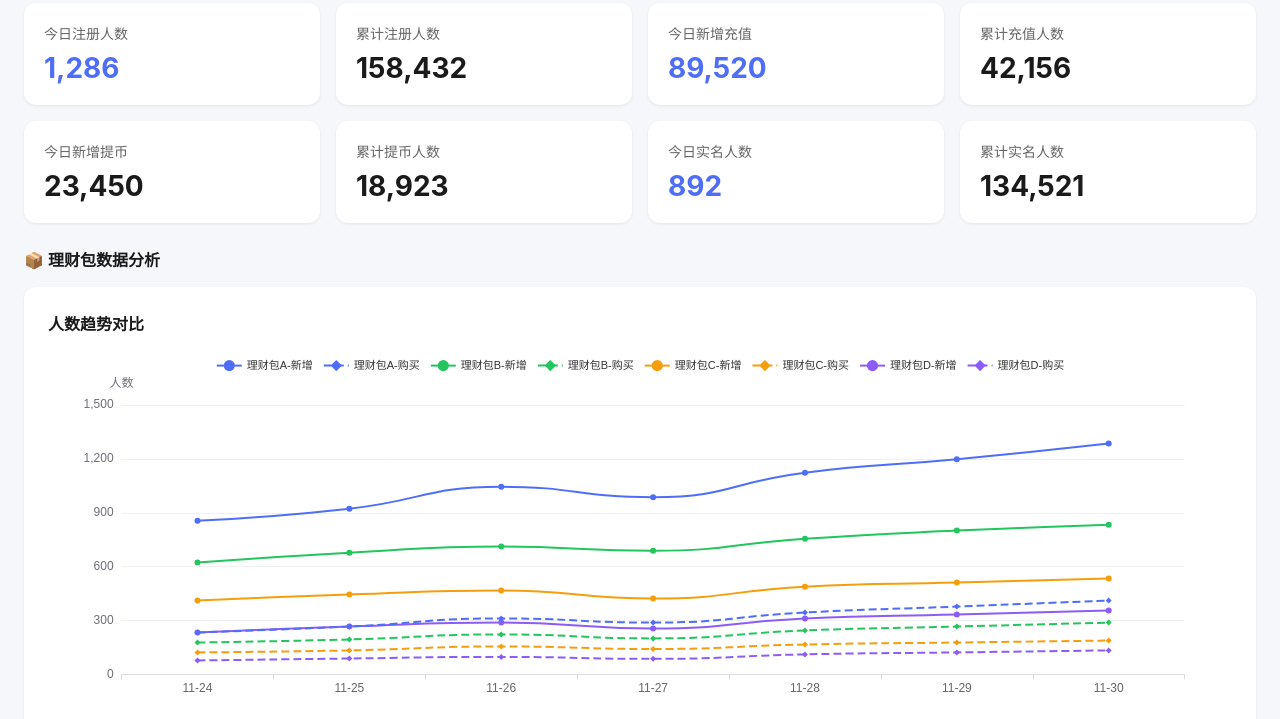
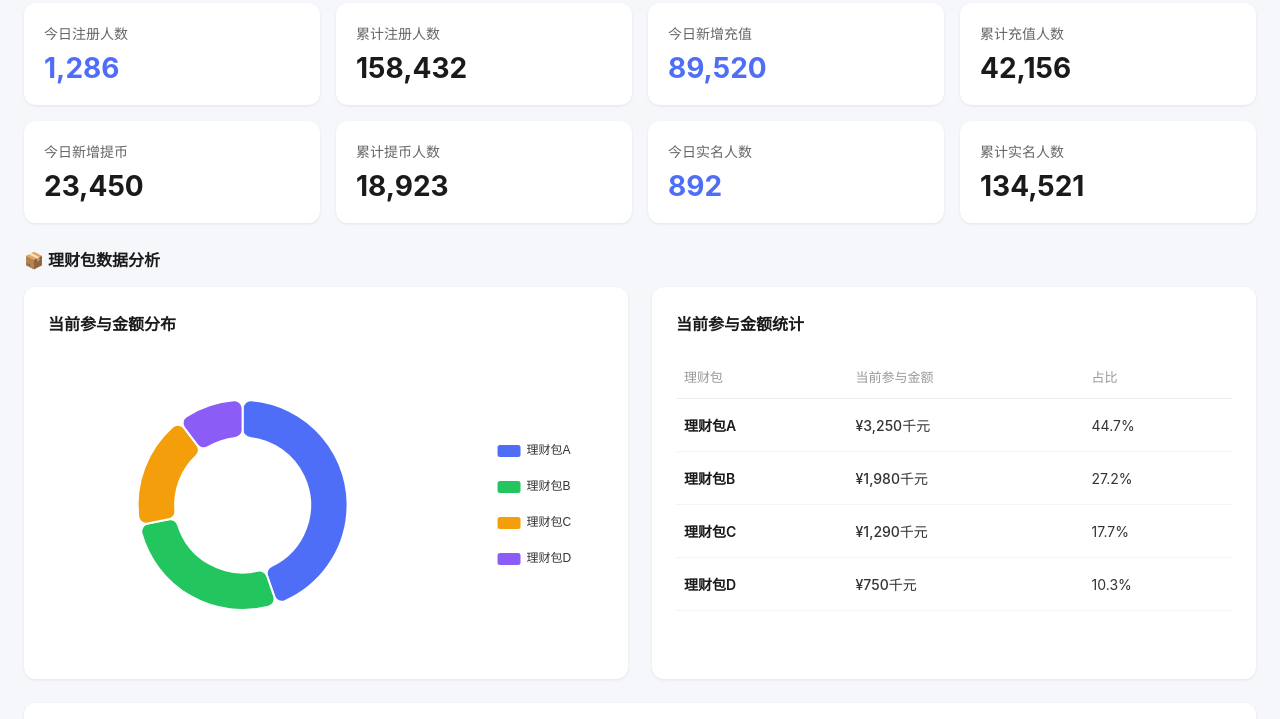
Before and after one commit to pate520/shouye, a plain HTML site: page index.html in a window 1280 px wide. Shown: the part 80-799 px from the top of the page. Drawn offline with nearby package versions, Linux system fonts and the light colour scheme.

Commit message:
feat: 当前参与金额独立展示饼图+表格，金额趋势改为3个Tab

```diff
--- a/index.html
+++ b/index.html
@@ -170,6 +170,18 @@
         <!-- 第二栏：理财包图表 -->
         <div class="section-title" style="margin-top:8px;">📦 理财包数据分析</div>
 
+        <!-- 当前参与金额：饼图 + 表格 -->
+        <div class="row">
+            <div class="card card-half">
+                <div class="card-title">当前参与金额分布</div>
+                <div class="chart-container" id="currentPieChart"></div>
+            </div>
+            <div class="card card-half">
+                <div class="card-title">当前参与金额统计</div>
+                <table class="data-table" id="currentTable"></table>
+            </div>
+        </div>
+
         <!-- 图表1：人数对比 -->
         <div class="card" style="margin-bottom:24px;">
             <div class="card-title">人数趋势对比</div>
@@ -181,7 +193,6 @@
             <div class="card-title">金额趋势</div>
             <div class="tab-bar" id="amountTabs">
                 <div class="tab-btn active" data-type="accumulated">累计参与</div>
-                <div class="tab-btn" data-type="current">当前参与</div>
                 <div class="tab-btn" data-type="profit">累计收益</div>
                 <div class="tab-btn" data-type="redeemed">已赎回</div>
             </div>
@@ -227,6 +238,14 @@
         const products = ['理财包A', '理财包B', '理财包C', '理财包D'];
         const colors = ['#4f6ef7', '#22c55e', '#f59e0b', '#8b5cf6'];
 
+        // 当前参与金额（实时快照，千元）
+        const currentAmountData = [
+            { name: '理财包A', value: 3250 },
+            { name: '理财包B', value: 1980 },
+            { name: '理财包C', value: 1290 },
+            { name: '理财包D', value: 750 }
+        ];
+
         // 4个理财包的人数数据
         const peopleData = {
             newUsers: [
@@ -261,12 +280,6 @@
                 [860, 890, 920, 950, 970, 980, 1020]          // 理财包D
             ],
             // 当前参与金额
-            current: [
-                [2850, 2920, 3010, 3080, 3120, 3180, 3250],   // 理财包A
-                [1720, 1780, 1830, 1880, 1900, 1920, 1980],   // 理财包B
-                [1080, 1120, 1180, 1210, 1230, 1250, 1290],   // 理财包C
-                [620, 650, 680, 700, 710, 720, 750]           // 理财包D
-            ],
             // 累计收益金额
             profit: [
                 [380, 400, 410, 430, 440, 450, 470],          // 理财包A
@@ -294,6 +307,67 @@
                     <div class="value">${item.value.toLocaleString()}</div>
                 </div>
             `).join('');
+        }
+
+        // 渲染当前参与金额饼图
+        function renderCurrentPieChart() {
+            const chart = echarts.init(document.getElementById('currentPieChart'));
+            const total = currentAmountData.reduce((sum, item) => sum + item.value, 0);
+            const option = {
+                tooltip: {
+                    trigger: 'item',
+                    formatter: '{b}: {c}千元 ({d}%)'
+                },
+                legend: {
+                    orient: 'vertical',
+                    right: '5%',
+                    top: 'center',
+                    itemGap: 20
+                },
+                color: colors,
+                series: [{
+                    type: 'pie',
+                    radius: ['45%', '70%'],
+                    center: ['35%', '50%'],
+                    avoidLabelOverlap: false,
+                    itemStyle: {
+                        borderRadius: 8,
+                        borderColor: '#fff',
+                        borderWidth: 2
+                    },
+                    label: { show: false },
+                    emphasis: {
+                        label: { show: true, fontSize: 14, fontWeight: 'bold' }
+                    },
+                    data: currentAmountData
+                }]
+            };
+            chart.setOption(option);
+            return chart;
+        }
+
+        // 渲染当前参与金额表格
+        function renderCurrentTable() {
+            const total = currentAmountData.reduce((sum, item) => sum + item.value, 0);
+            const table = document.getElementById('currentTable');
+            table.innerHTML = `
+                <thead>
+                    <tr>
+                        <th>理财包</th>
+                        <th>当前参与金额</th>
+                        <th>占比</th>
+                    </tr>
+                </thead>
+                <tbody>
+                    ${currentAmountData.map(item => `
+                        <tr>
+                            <td class="product-name">${item.name}</td>
+                            <td class="amount">¥${item.value.toLocaleString()}千元</td>
+                            <td>${(item.value / total * 100).toFixed(1)}%</td>
+                        </tr>
+                    `).join('')}
+                </tbody>
+            `;
         }
 
         // 图表1：人数趋势对比（4个理财包 × 新增+购买）
@@ -560,7 +634,8 @@
         // ==================== 初始化 ====================
         document.addEventListener('DOMContentLoaded', function() {
             renderStats();
-            const charts = [renderPeopleChart(), renderAmountChart(), renderDualAxisChart(), renderSingleAxisChart()];
+            renderCurrentTable();
+            const charts = [renderCurrentPieChart(), renderPeopleChart(), renderAmountChart(), renderDualAxisChart(), renderSingleAxisChart()];
 
             // 响应式
             window.addEventListener('resize', () => {
```
